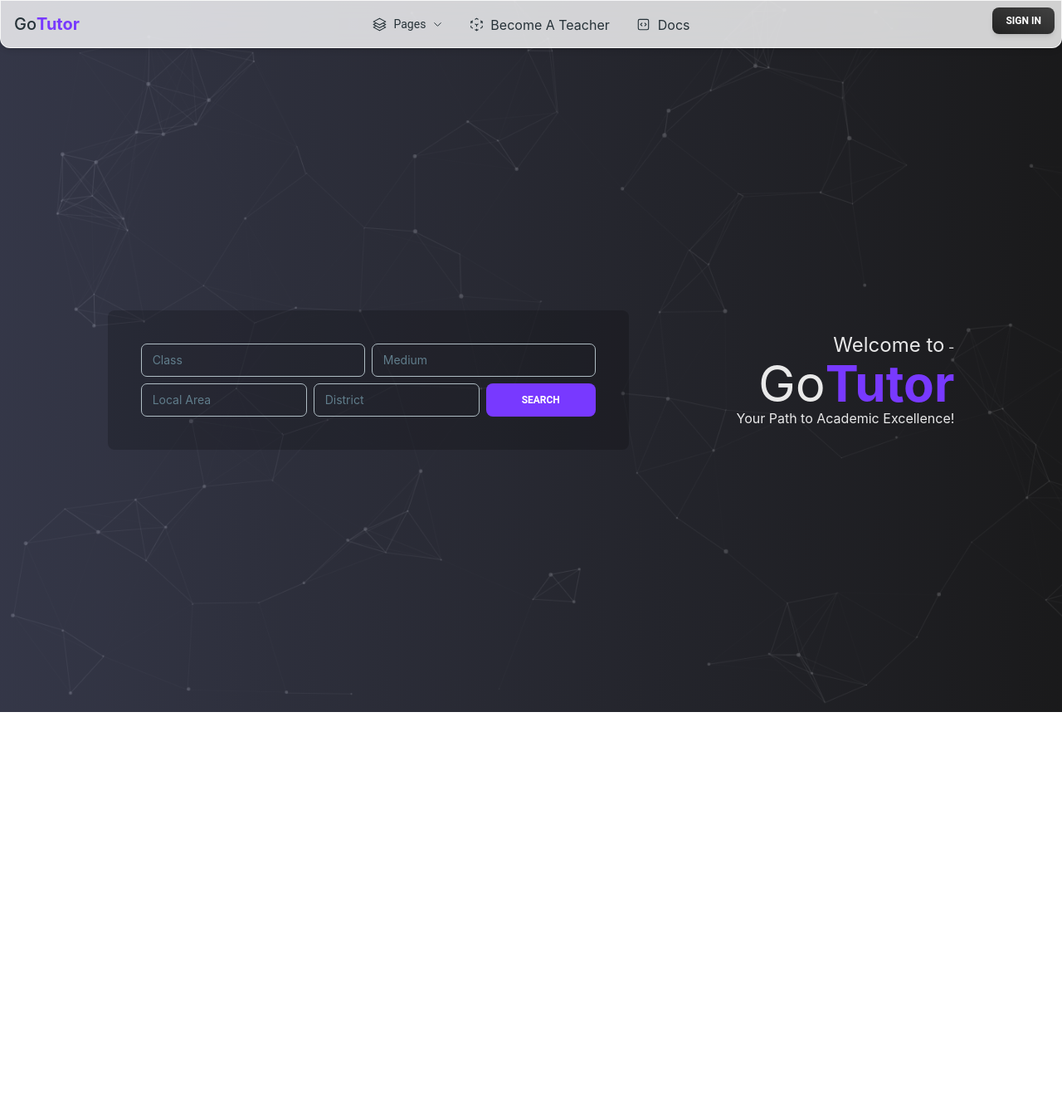
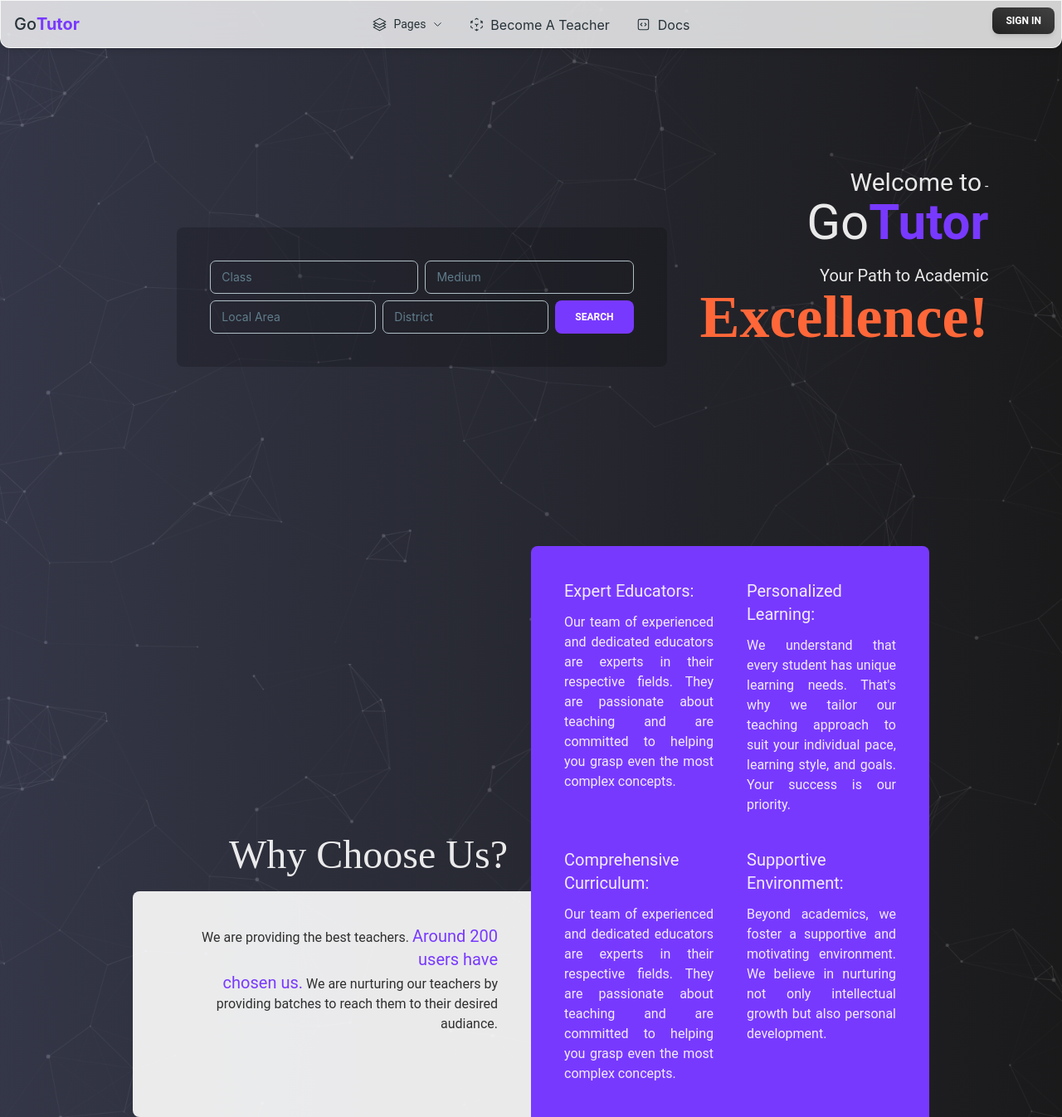
Before and after one commit to Sumaiya-topu/gotutor_client, a React (Create React App) app: page / in a window 1280 px wide. Shown: the whole page at 83% size. Before the commit the page ends 858 px from the top, so only its background shows below. Built offline with nearby package versions, Linux system fonts and the light colour scheme.

Commit message:
showcase section design

```diff
--- a/src/Components/Hero/Hero.js
+++ b/src/Components/Hero/Hero.js
@@ -14,10 +14,12 @@ const Hero = () => {
     console.log("Search form", data);
   };
   return (
-    <div className=" h-screen flex items-center justify-evenly">
+    <div>
+      <div className=" h-[600px] flex gap-10  w-2/3 mx-auto">
         {/* <p>vaaa</p>
       <p>vaaa</p> */}
-      <div className=" bg-black/20 rounded-lg ">
+        <div className="flex items-center  w-full">
+          <div className=" bg-black/20 rounded-lg w-full">
             {" "}
             <form onSubmit={handleSubmit(handleSearch)} className=" p-10">
               <div className="flex gap-2">
@@ -61,14 +63,81 @@ const Hero = () => {
               </div>
             </form>
           </div>
-      <div className="">
-        <h3 className="text-white/90 text-end">
-          <span className="text-2xl">Welcome to</span> - <br />{" "}
-          <span className="text-6xl">
+        </div>
+        <div className="mt-36 ">
+          <h3 className="text-white/90 text-end font-sans">
+            <span className="text-3xl">Welcome to</span> - <br />{" "}
+            <span className="text-6xl ">
               Go<span className="text-[#7839ff] font-bold">Tutor</span>
             </span>{" "}
-          <br /> Your Path to Academic Excellence!
           </h3>
+          <p className="text-white/90 mt-5 text-end">
+            <span className="text-xl font-sans">Your Path to Academic</span>{" "}
+            <br />{" "}
+            <span className="text-7xl text-[#ff6739] font-semibold font-serif">
+              {" "}
+              Excellence!
+            </span>
+          </p>
+        </div>
+      </div>
+      <div className="w-3/4 mx-auto">
+        <div className="flex justify-center ">
+          <div className="w-full flex items-end ">
+            <div>
+              <h1 className=" text-5xl font-serif text-white/90 mr-7 mb-5 text-right">
+                Why Choose Us?
+              </h1>
+              <div className="bg-white/90 rounded-l-lg ">
+                <p className="px-10 pt-10 pb-[100px] text-right font-sans text-black/80   ">
+                  We are providing the best teachers.{" "}
+                  <span className="text-[#7839ff] text-xl">
+                    Around 200 users have <br /> chosen us.
+                  </span>{" "}
+                  We are nurturing our teachers by providing batches to reach
+                  them to their desired audiance.
+                </p>
+              </div>
+            </div>
+          </div>
+          <div className="grid grid-cols-2 gap-10 w-full bg-[#7839ff] rounded-t-lg ">
+            <div className=" text-white/90 pl-10 pt-10 font-sans  ">
+              <h3 className="text-xl mb-3">Expert Educators:</h3>
+              <p className=" text-justify">
+                Our team of experienced and dedicated educators are experts in
+                their respective fields. They are passionate about teaching and
+                are committed to helping you grasp even the most complex
+                concepts.
+              </p>
+            </div>
+            <div className=" text-white/90 pr-10 pt-10 font-sans ">
+              <h3 className="text-xl mb-3">Personalized Learning:</h3>
+              <p className=" text-justify">
+                We understand that every student has unique learning needs.
+                That's why we tailor our teaching approach to suit your
+                individual pace, learning style, and goals. Your success is our
+                priority.
+              </p>
+            </div>{" "}
+            <div className=" text-white/90 pl-10 pb-10 font-sans">
+              <h3 className="text-xl mb-3">Comprehensive Curriculum:</h3>
+              <p className=" text-justify">
+                Our team of experienced and dedicated educators are experts in
+                their respective fields. They are passionate about teaching and
+                are committed to helping you grasp even the most complex
+                concepts.
+              </p>
+            </div>{" "}
+            <div className=" text-white/90 pb-10 pr-10 font-sans">
+              <h3 className="text-xl mb-3">Supportive Environment:</h3>
+              <p className=" text-justify">
+                Beyond academics, we foster a supportive and motivating
+                environment. We believe in nurturing not only intellectual
+                growth but also personal development.
+              </p>
+            </div>
+          </div>
+        </div>
       </div>
     </div>
   );
```
Lines whose indentation alone changed are shown as unchanged.
